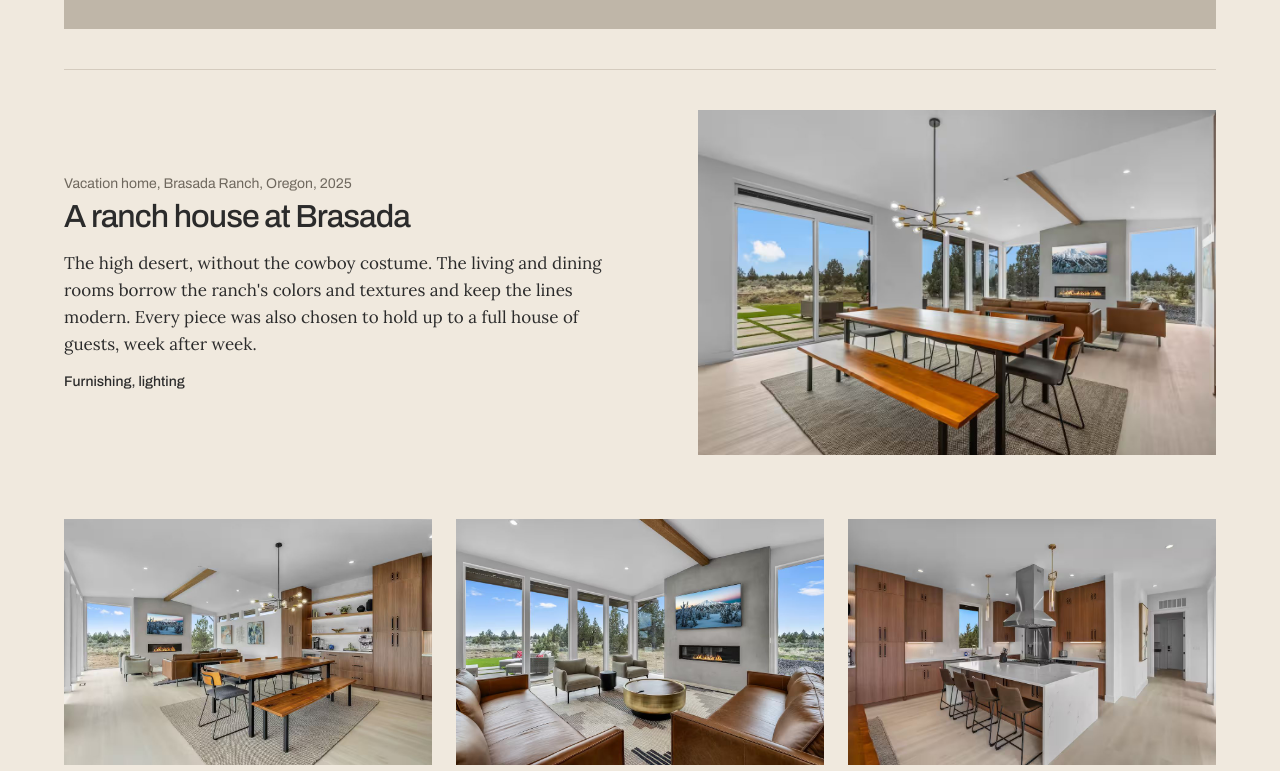
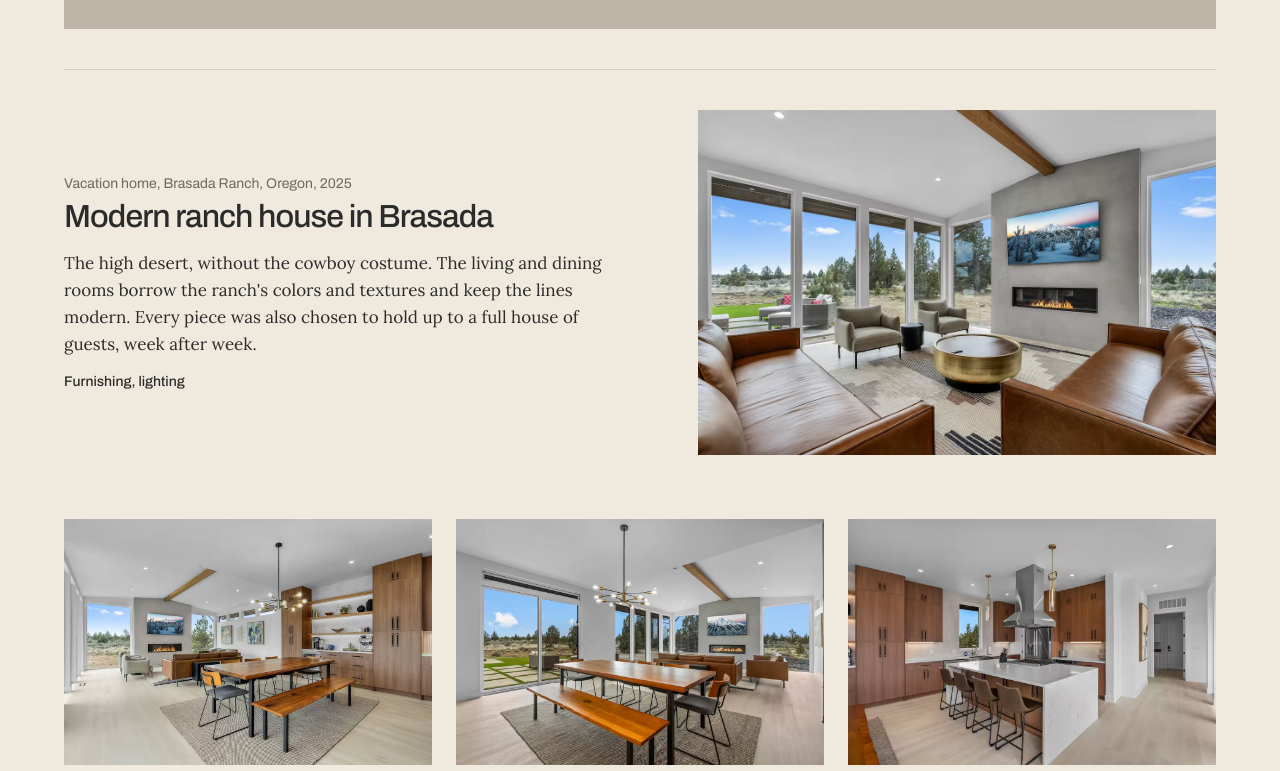
Before and after one commit to ishitahaque/designwithish, a plain HTML site: page index.html in a window 1280 px wide. Shown: the part 2489-3260 px from the top of the page. Drawn offline with Linux system fonts and the light colour scheme; a script that the page names is missing.

Commit message:
Brasada: new title, living room as lead photo
Co-Authored-By: Claude Fable 5.2 <noreply@anthropic.com>
Claude-Session: https://claude.ai/code/session_01SoX2GpszFaCyKU7FEkT8xY

```diff
--- a/index.html
+++ b/index.html
@@ -82,17 +82,17 @@
 
     <article class="project">
       <figure class="project-image has-photo landscape">
-        <img src="assets/brasada-dining.jpg" alt="A live-edge wood dining table with a bench and leather chairs under a branching chandelier, with the living room and high-desert view beyond" width="1200" height="800" loading="lazy">
+        <img src="assets/brasada-living.jpg" alt="Two caramel leather sofas, a brass drum coffee table, and olive armchairs around a linear fireplace" width="1200" height="800" loading="lazy">
       </figure>
       <div class="project-text">
         <p class="project-meta">Vacation home, Brasada Ranch, Oregon, 2025</p>
-        <h3>A ranch house at Brasada</h3>
+        <h3>Modern ranch house in Brasada</h3>
         <p>The high desert, without the cowboy costume. The living and dining rooms borrow the ranch's colors and textures and keep the lines modern. Every piece was also chosen to hold up to a full house of guests, week after week.</p>
         <p class="project-scope">Furnishing, lighting</p>
       </div>
       <div class="project-gallery landscape">
         <img src="assets/brasada-great-room.jpg" alt="The open great room: dining table in front, leather sofas by the fireplace behind, juniper and sagebrush through the windows" width="1200" height="800" loading="lazy">
-        <img src="assets/brasada-living.jpg" alt="Two caramel leather sofas, a brass drum coffee table, and olive armchairs around a linear fireplace" width="1200" height="800" loading="lazy">
+        <img src="assets/brasada-dining.jpg" alt="A live-edge wood dining table with a bench and leather chairs under a branching chandelier, with the living room and high-desert view beyond" width="1200" height="800" loading="lazy">
         <img src="assets/brasada-kitchen.jpg" alt="Kitchen island with four leather counter stools under glass pendant lights, walnut cabinets behind" width="1200" height="800" loading="lazy">
       </div>
     </article>
```
